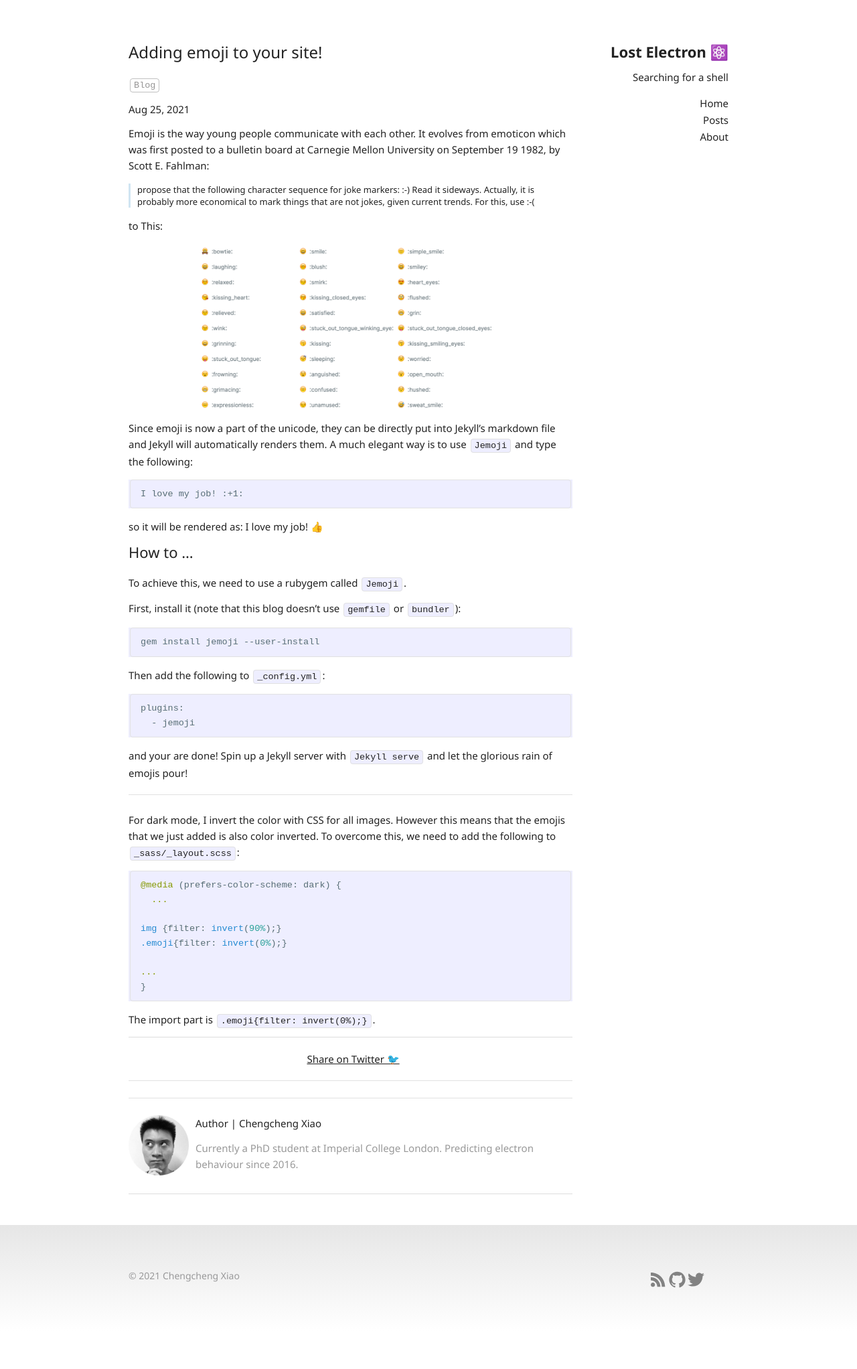
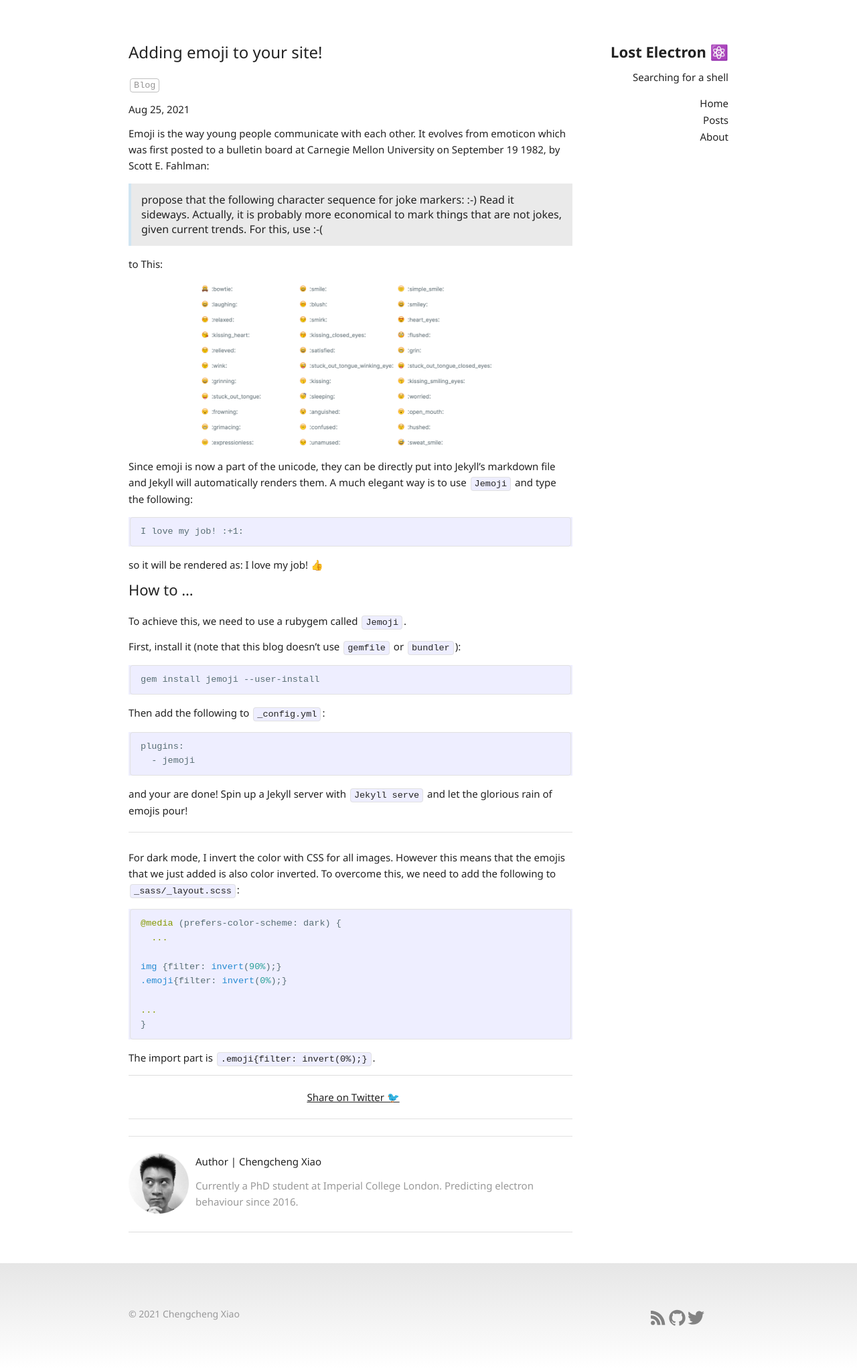
Before and after one commit to Chengcheng-Xiao/Chengcheng-Xiao.github.io, a Jekyll site: the page built from _posts/2021-08-25-Jemoji.md, in a window 1280 px wide. Shown: the whole page at 67% size. Built offline with Jekyll 4.4.1, drawn with Linux system fonts in a browser that asks for light colours; nearby versions of some CDN libraries; emoji names are drawn with the system emoji font; comment, search, counter and statistics services are not loaded; before the commit the page ends 1987 px from its top, so only the background shows below that.

Commit message:
blockquote style update.

```diff
--- a/_sass/_base.scss
+++ b/_sass/_base.scss
@@ -449,10 +449,11 @@ img {
 
 blockquote {
   margin: 1.5rem 0;
-  padding: 0 0 0 10px;
+  padding: 13px 15px 1px 15px;
   font-style: normal;
   font-size: 100%;
-  line-height: 1.8rem;
-  border-left: 3px solid #D0E5F2;
-  font-size: 1.3rem;
+  line-height: 2.2rem;
+  border-left: 4px solid #D0E5F2;
+  font-size: 1.6rem;
+  background-color:hsla(0, 0%, 59%,0.2);
 }
```
